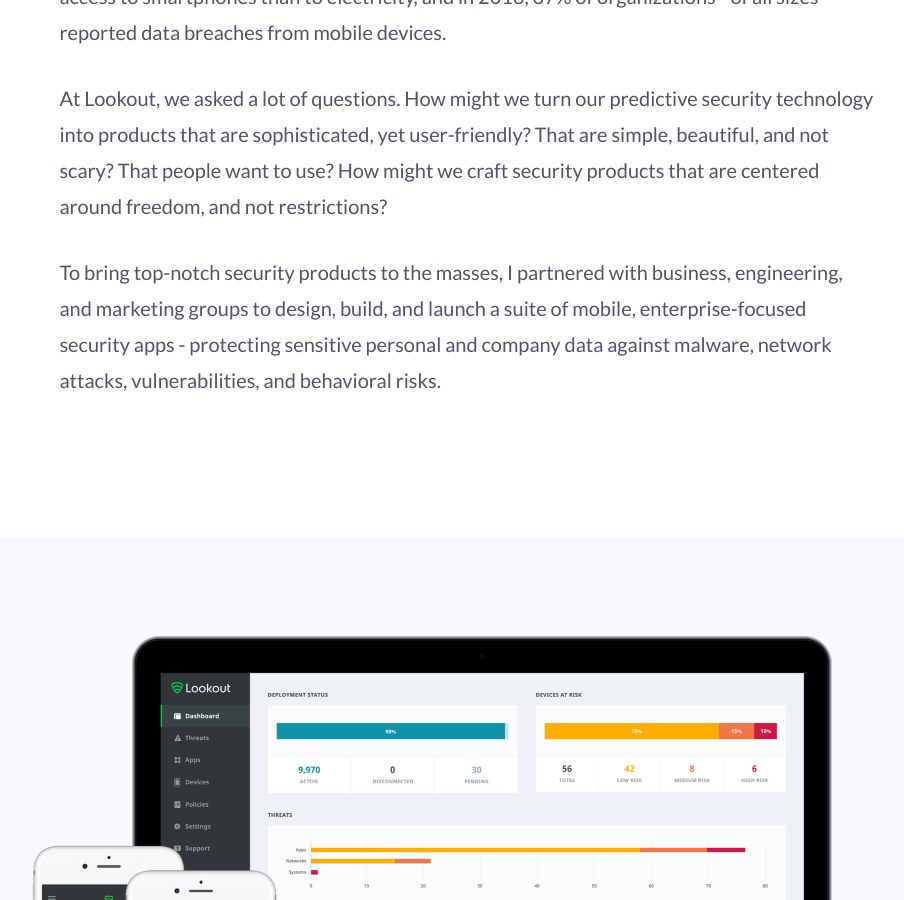
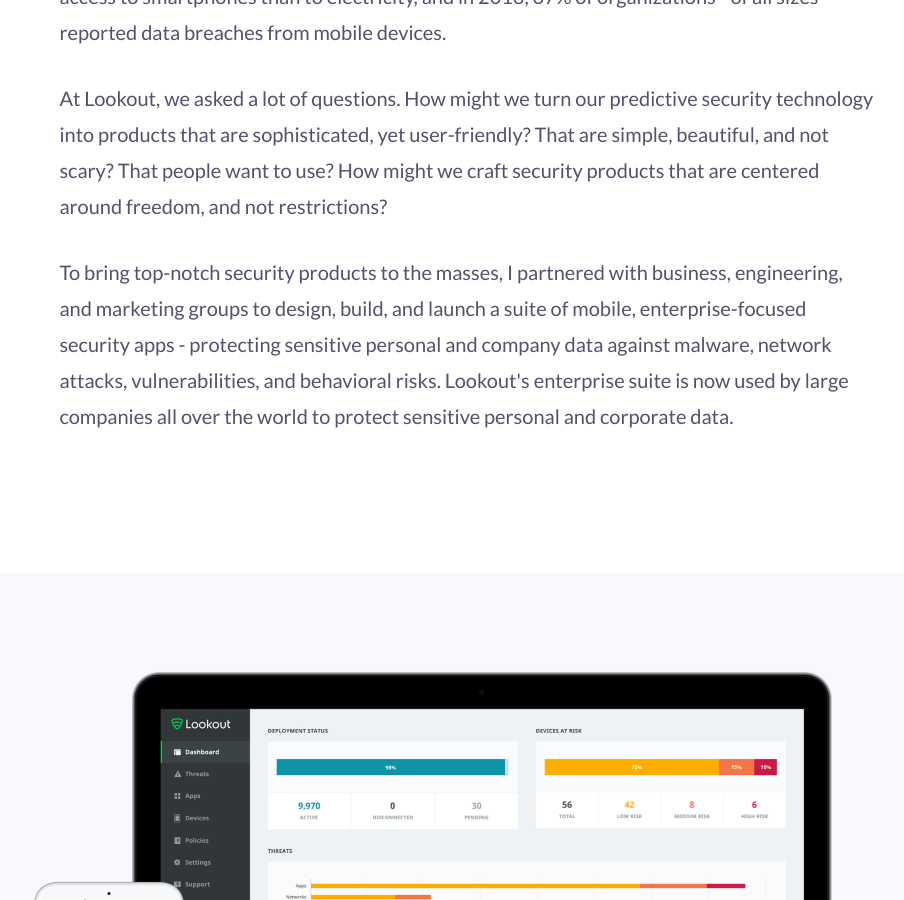
Before and after one commit to ericakatrak/ericakatrak.github.io, a Jekyll site: the page built from _posts/2016-09-07-lookout.md, in a window 1280 px wide and 900 px high, scrolled down 310 px. Shown: the whole window, without its empty margins (171-1075 px from the left). Built offline with Jekyll 4.4.1, drawn with Linux system fonts in a browser that asks for light colours.

Commit message:
lookout copy addition

```diff
--- a/_posts/2016-09-07-lookout.md
+++ b/_posts/2016-09-07-lookout.md
@@ -9,7 +9,7 @@
   <p class="meta">Role: Design Lead <span class="lt">/</span> Year: 2016</p>
   <p>The opportunity to secure the mobile world is incredibly huge. More people already have access to smartphones than to electricity, and in 2016, 67% of organizations - of all sizes - reported data breaches from mobile devices.</p>
   <p>At Lookout, we asked a lot of questions. How might we turn our predictive security technology into products that are sophisticated, yet user-friendly? That are simple, beautiful, and not scary? That people want to use? How might we craft security products that are centered around freedom, and not restrictions?</p>
-  <p>To bring top-notch security products to the masses, I partnered with business, engineering, and marketing groups to design, build, and launch a suite of mobile, enterprise-focused security apps - protecting sensitive personal and company data against malware, network attacks, vulnerabilities, and behavioral risks.</p>
+  <p>To bring top-notch security products to the masses, I partnered with business, engineering, and marketing groups to design, build, and launch a suite of mobile, enterprise-focused security apps - protecting sensitive personal and company data against malware, network attacks, vulnerabilities, and behavioral risks. Lookout's enterprise suite is now used by large companies all over the world to protect sensitive personal and corporate data.</p>
 </section>
 
 <ul class="grid fade grid-full" id="grid-full">
```
